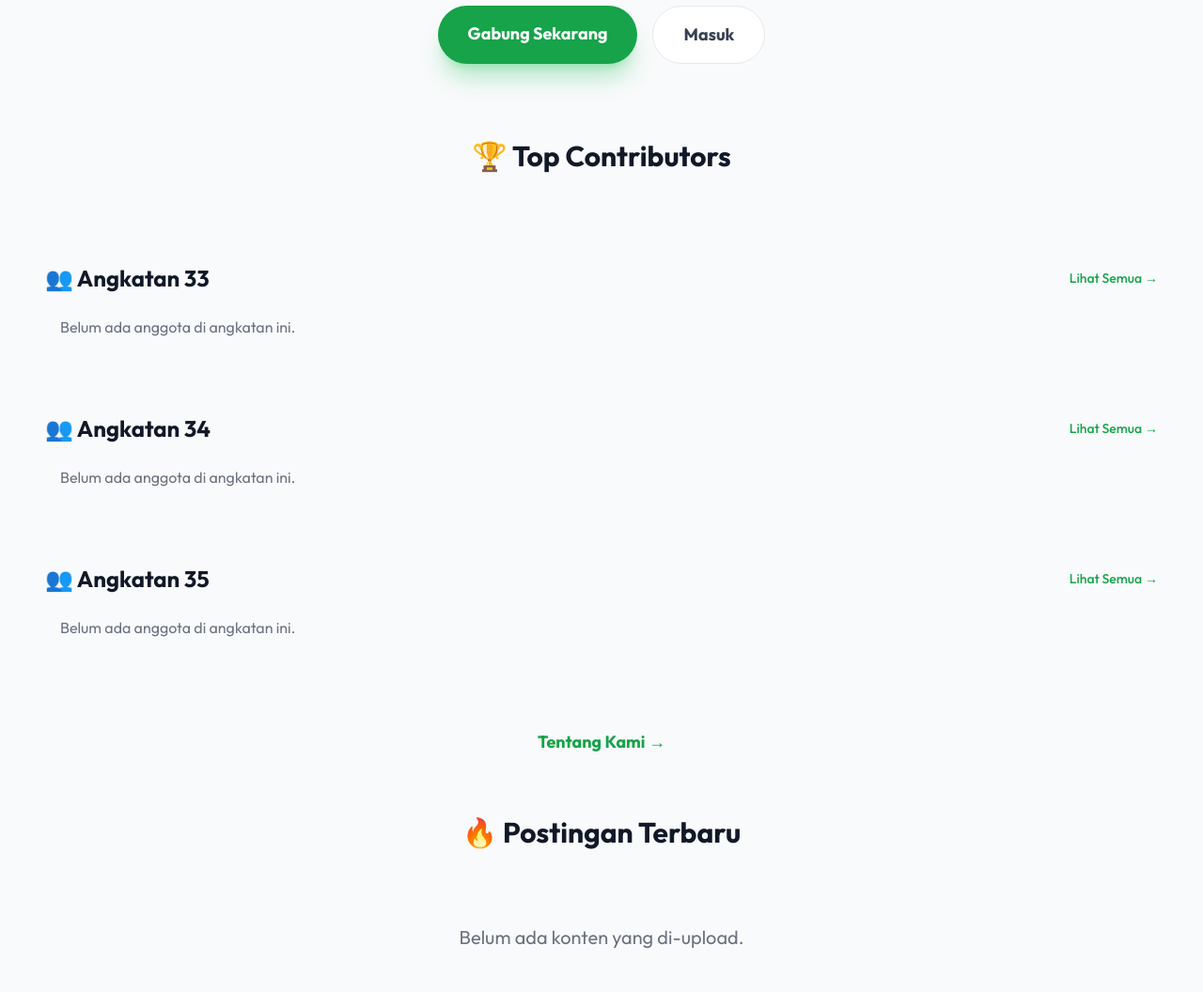
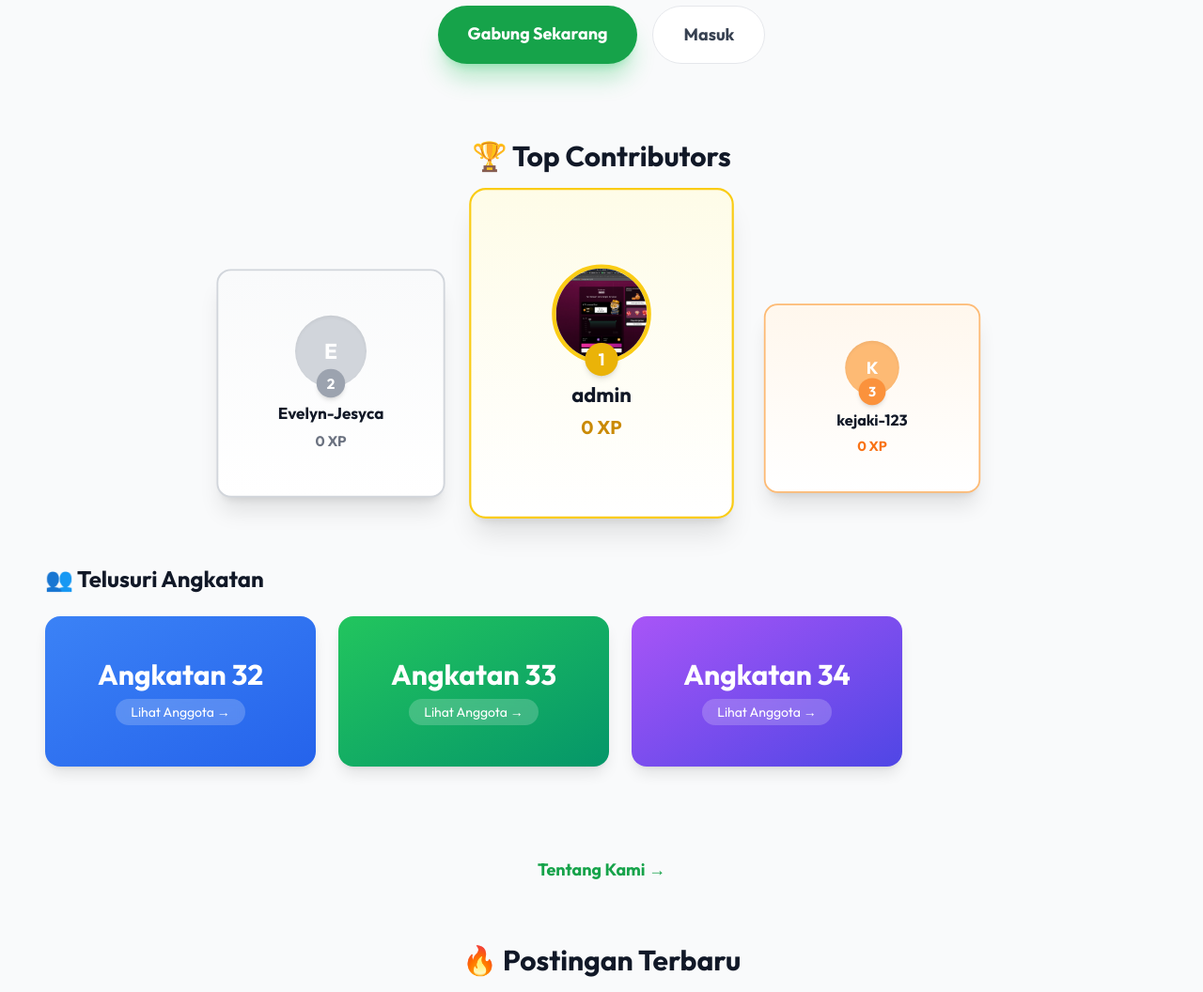
Before and after one commit to kejaki/mesin-memo, a Django app: page / in a window 1280 px wide. Shown: the part 488-1544 px from the top of the page at 94% size. Run offline with Django 5.2, Linux system fonts and the light colour scheme; data comes from the database, SQL or seed files in the repository; both versions use the stored data as it was after the commit; some libraries are stand-ins or nearby versions.

```diff
--- a/config/settings.py
+++ b/config/settings.py
@@ -25,7 +25,7 @@ SECRET_KEY = 'django-insecure-p(&*3sm7s+$o$u*(t)=&0or#yxh3k#bejjqbiabrx)yklk(r6f
 # SECURITY WARNING: don't run with debug turned on in production!
 DEBUG = True
 
-ALLOWED_HOSTS = ['media-moklet.vercel.app', '127.0.0.1', 'localhost']
+ALLOWED_HOSTS = ['.vercel.app', '127.0.0.1', 'localhost']
 
 
 # Application definition
@@ -161,6 +161,7 @@ USE_TZ = True
 STATIC_URL = 'static/'
 STATIC_ROOT = BASE_DIR / 'staticfiles_build'
 
+
 # Default primary key field type
 # https://docs.djangoproject.com/en/5.2/ref/settings/#default-auto-field
 
--- a/core/templates/core/home.html
+++ b/core/templates/core/home.html
@@ -100,109 +100,88 @@
     <!-- Guest View: Top Leaderboard & Members -->
     <div class="mb-16 animate-fade-in-up delay-100">
         <h2 class="text-3xl font-bold text-gray-900 mb-8 text-center">🏆 Top Contributors</h2>
-        <div class="flex justify-center gap-8 flex-wrap">
+        <div class="flex justify-center items-end gap-4 md:gap-8 min-h-[300px]">
             {% for leader in top_leaders %}
-            <div class="bg-white p-6 rounded-2xl shadow-sm border border-gray-100 flex flex-col items-center w-64">
-                {% if leader.profile_photo %}
-                <img src="{{ leader.profile_photo.url }}"
-                    class="w-20 h-20 rounded-full object-cover mb-4 border-4 border-green-100">
-                {% else %}
+            <div class="relative flex flex-col items-center transition-all duration-300
+                {% if forloop.counter == 1 %}order-2 z-10 scale-110{% endif %}
+                {% if forloop.counter == 2 %}order-1 scale-95{% endif %}
+                {% if forloop.counter == 3 %}order-3 scale-90{% endif %}">
+
                 <div
-                    class="w-20 h-20 rounded-full bg-green-100 flex items-center justify-center text-green-700 text-2xl font-bold mb-4">
-                    {{ leader.get_initials }}
+                    class="bg-white rounded-2xl shadow-xl border-2 flex flex-col items-center p-6 w-48 md:w-64
+                    {% if forloop.counter == 1 %}border-yellow-400 h-80 justify-center bg-gradient-to-b from-yellow-50 to-white{% endif %}
+                    {% if forloop.counter == 2 %}border-gray-300 h-64 justify-center bg-gradient-to-b from-gray-50 to-white{% endif %}
+                    {% if forloop.counter == 3 %}border-orange-300 h-56 justify-center bg-gradient-to-b from-orange-50 to-white{% endif %}">
+
+                    <div class="relative mb-4">
+                        {% if leader.profile_photo %}
+                        <img src="{{ leader.profile_photo.url }}" class="rounded-full object-cover border-4
+                            {% if forloop.counter == 1 %}w-24 h-24 border-yellow-400{% endif %}
+                            {% if forloop.counter == 2 %}w-20 h-20 border-gray-300{% endif %}
+                            {% if forloop.counter == 3 %}w-16 h-16 border-orange-300{% endif %}">
+                        {% else %}
+                        <div class="rounded-full flex items-center justify-center font-bold text-white shadow-inner
+                            {% if forloop.counter == 1 %}w-24 h-24 bg-yellow-400 text-3xl{% endif %}
+                            {% if forloop.counter == 2 %}w-20 h-20 bg-gray-300 text-2xl{% endif %}
+                            {% if forloop.counter == 3 %}w-16 h-16 bg-orange-300 text-xl{% endif %}">
+                            {{ leader.get_initials }}
+                        </div>
+                        {% endif %}
+
+                        <!-- Rank Badge -->
+                        <div class="absolute -bottom-3 left-1/2 transform -translate-x-1/2 w-8 h-8 rounded-full flex items-center justify-center text-white font-bold shadow-md
+                            {% if forloop.counter == 1 %}bg-yellow-500{% endif %}
+                            {% if forloop.counter == 2 %}bg-gray-400{% endif %}
+                            {% if forloop.counter == 3 %}bg-orange-400{% endif %}">
+                            {{ forloop.counter }}
+                        </div>
+                    </div>
+
+                    <h3 class="font-bold text-gray-900 text-center mb-1 truncate w-full px-2
+                        {% if forloop.counter == 1 %}text-xl{% else %}text-lg{% endif %}">
+                        {{ leader.username }}
+                    </h3>
+                    <p class="font-bold
+                        {% if forloop.counter == 1 %}text-yellow-600 text-lg{% endif %}
+                        {% if forloop.counter == 2 %}text-gray-500{% endif %}
+                        {% if forloop.counter == 3 %}text-orange-500{% endif %}">
+                        {{ leader.points }} XP
+                    </p>
                 </div>
-                {% endif %}
-                <h3 class="font-bold text-lg">{{ leader.username }}</h3>
-                <p class="text-green-600 font-bold">{{ leader.points }} XP</p>
             </div>
+            {% empty %}
+            <p class="text-gray-500 text-center w-full">Belum ada data leaderboard.</p>
             {% endfor %}
         </div>
     </div>
 
-    <!-- Members Horizontal Scroll - Angkatan 33 -->
-    <div class="mb-12 animate-fade-in-up delay-200">
-        <div class="flex items-center justify-between px-4 mb-6">
-            <h2 class="text-2xl font-bold text-gray-900">👥 Angkatan 33</h2>
+    <!-- Angkatan Swipe Section -->
+    <div class="mb-16 animate-fade-in-up delay-200">
+        <h2 class="text-2xl font-bold text-gray-900 mb-6 px-4">👥 Telusuri Angkatan</h2>
+        <div class="flex overflow-x-auto gap-6 pb-8 px-4 snap-x scrollbar-hide">
+            <!-- Angkatan 32 -->
+            <a href="{% url 'members_angkatan' 32 %}"
+                class="flex-shrink-0 w-72 h-40 bg-gradient-to-br from-blue-500 to-blue-600 rounded-2xl shadow-lg flex flex-col items-center justify-center text-white snap-center hover:scale-105 transition-transform cursor-pointer relative overflow-hidden group">
+                <div class="absolute inset-0 bg-white opacity-0 group-hover:opacity-10 transition-opacity"></div>
+                <h3 class="text-3xl font-bold mb-2">Angkatan 32</h3>
+                <span class="bg-white/20 px-4 py-1 rounded-full text-sm backdrop-blur-sm">Lihat Anggota &rarr;</span>
+            </a>
+
+            <!-- Angkatan 33 -->
             <a href="{% url 'members_angkatan' 33 %}"
-                class="text-green-600 hover:text-green-700 text-sm font-medium">Lihat Semua &rarr;</a>
-        </div>
-        <div class="flex overflow-x-auto gap-6 pb-8 px-4 snap-x scrollbar-hide">
-            {% for member in members_33 %}
-            <div
-                class="flex-shrink-0 w-48 bg-white p-6 rounded-2xl shadow-sm border border-gray-100 flex flex-col items-center snap-center hover:shadow-md transition-shadow">
-                {% if member.profile_photo %}
-                <img src="{{ member.profile_photo.url }}"
-                    class="w-16 h-16 rounded-full object-cover mb-3 border-2 border-gray-100">
-                {% else %}
-                <div
-                    class="w-16 h-16 rounded-full bg-gray-100 flex items-center justify-center text-gray-500 text-xl font-bold mb-3 border-2 border-gray-100">
-                    {{ member.get_initials }}
-                </div>
-                {% endif %}
-                <p class="font-medium text-center truncate w-full">{{ member.username }}</p>
-                <p class="text-xs text-gray-500">{{ member.get_division_display }}</p>
-            </div>
-            {% empty %}
-            <p class="text-gray-500 px-4">Belum ada anggota di angkatan ini.</p>
-            {% endfor %}
-        </div>
-    </div>
+                class="flex-shrink-0 w-72 h-40 bg-gradient-to-br from-green-500 to-emerald-600 rounded-2xl shadow-lg flex flex-col items-center justify-center text-white snap-center hover:scale-105 transition-transform cursor-pointer relative overflow-hidden group">
+                <div class="absolute inset-0 bg-white opacity-0 group-hover:opacity-10 transition-opacity"></div>
+                <h3 class="text-3xl font-bold mb-2">Angkatan 33</h3>
+                <span class="bg-white/20 px-4 py-1 rounded-full text-sm backdrop-blur-sm">Lihat Anggota &rarr;</span>
+            </a>
 
-    <!-- Members Horizontal Scroll - Angkatan 34 -->
-    <div class="mb-12 animate-fade-in-up delay-200">
-        <div class="flex items-center justify-between px-4 mb-6">
-            <h2 class="text-2xl font-bold text-gray-900">👥 Angkatan 34</h2>
+            <!-- Angkatan 34 -->
             <a href="{% url 'members_angkatan' 34 %}"
-                class="text-green-600 hover:text-green-700 text-sm font-medium">Lihat Semua &rarr;</a>
-        </div>
-        <div class="flex overflow-x-auto gap-6 pb-8 px-4 snap-x scrollbar-hide">
-            {% for member in members_34 %}
-            <div
-                class="flex-shrink-0 w-48 bg-white p-6 rounded-2xl shadow-sm border border-gray-100 flex flex-col items-center snap-center hover:shadow-md transition-shadow">
-                {% if member.profile_photo %}
-                <img src="{{ member.profile_photo.url }}"
-                    class="w-16 h-16 rounded-full object-cover mb-3 border-2 border-gray-100">
-                {% else %}
-                <div
-                    class="w-16 h-16 rounded-full bg-gray-100 flex items-center justify-center text-gray-500 text-xl font-bold mb-3 border-2 border-gray-100">
-                    {{ member.get_initials }}
-                </div>
-                {% endif %}
-                <p class="font-medium text-center truncate w-full">{{ member.username }}</p>
-                <p class="text-xs text-gray-500">{{ member.get_division_display }}</p>
-            </div>
-            {% empty %}
-            <p class="text-gray-500 px-4">Belum ada anggota di angkatan ini.</p>
-            {% endfor %}
-        </div>
-    </div>
-
-    <!-- Members Horizontal Scroll - Angkatan 35 -->
-    <div class="mb-16 animate-fade-in-up delay-200">
-        <div class="flex items-center justify-between px-4 mb-6">
-            <h2 class="text-2xl font-bold text-gray-900">👥 Angkatan 35</h2>
-            <a href="{% url 'members_angkatan' 35 %}"
-                class="text-green-600 hover:text-green-700 text-sm font-medium">Lihat Semua &rarr;</a>
-        </div>
-        <div class="flex overflow-x-auto gap-6 pb-8 px-4 snap-x scrollbar-hide">
-            {% for member in members_35 %}
-            <div
-                class="flex-shrink-0 w-48 bg-white p-6 rounded-2xl shadow-sm border border-gray-100 flex flex-col items-center snap-center hover:shadow-md transition-shadow">
-                {% if member.profile_photo %}
-                <img src="{{ member.profile_photo.url }}"
-                    class="w-16 h-16 rounded-full object-cover mb-3 border-2 border-gray-100">
-                {% else %}
-                <div
-                    class="w-16 h-16 rounded-full bg-gray-100 flex items-center justify-center text-gray-500 text-xl font-bold mb-3 border-2 border-gray-100">
-                    {{ member.get_initials }}
-                </div>
-                {% endif %}
-                <p class="font-medium text-center truncate w-full">{{ member.username }}</p>
-                <p class="text-xs text-gray-500">{{ member.get_division_display }}</p>
-            </div>
-            {% empty %}
-            <p class="text-gray-500 px-4">Belum ada anggota di angkatan ini.</p>
-            {% endfor %}
+                class="flex-shrink-0 w-72 h-40 bg-gradient-to-br from-purple-500 to-indigo-600 rounded-2xl shadow-lg flex flex-col items-center justify-center text-white snap-center hover:scale-105 transition-transform cursor-pointer relative overflow-hidden group">
+                <div class="absolute inset-0 bg-white opacity-0 group-hover:opacity-10 transition-opacity"></div>
+                <h3 class="text-3xl font-bold mb-2">Angkatan 34</h3>
+                <span class="bg-white/20 px-4 py-1 rounded-full text-sm backdrop-blur-sm">Lihat Anggota &rarr;</span>
+            </a>
         </div>
     </div>
 
--- a/core/views.py
+++ b/core/views.py
@@ -11,26 +11,18 @@ def home(request):
     # Common data
     latest_posts = ContentItem.objects.filter(status='UPLOADED').order_by('-updated_at')[:10]
 
+    # Top 3 Leaderboard (Visible to all)
+    top_leaders = User.objects.filter(is_active=True).order_by('-points')[:3]
+
     context = {
         'latest_posts': latest_posts,
+        'top_leaders': top_leaders,
     }
 
     if request.user.is_authenticated:
         # Authenticated users see upcoming events
         upcoming_events = Event.objects.filter(date__gte=timezone.now()).order_by('date')[:3]
         context['upcoming_events'] = upcoming_events
-        # Guests see Top 3 Leaderboard and Members per Angkatan
-        top_leaders = User.objects.filter(is_active=True).order_by('-points')[:3]
-
-        # Fetch members by Angkatan
-        members_33 = User.objects.filter(angkatan='33', is_active=True).order_by('?')
-        members_34 = User.objects.filter(angkatan='34', is_active=True).order_by('?')
-        members_35 = User.objects.filter(angkatan='35', is_active=True).order_by('?')
-
-        context['top_leaders'] = top_leaders
-        context['members_33'] = members_33
-        context['members_34'] = members_34
-        context['members_35'] = members_35
 
     return render(request, 'core/home.html', context)
 
--- a/users/views.py
+++ b/users/views.py
@@ -89,9 +89,13 @@ def edit_profile(request):
 
     return render(request, 'users/edit_profile.html', {'form': form})
 
-@login_required
 def members_by_angkatan(request, angkatan):
     members = User.objects.filter(angkatan=angkatan, is_active=True).order_by('-points')
+
+    # Search functionality
+    query = request.GET.get('q')
+    if query:
+        members = members.filter(username__icontains=query)
 
     context = {
         'angkatan': angkatan,
```
Also changed, not shown: check_users.py (added, +12 -0 lines), users/templates/users/members_angkatan.html (+29 -0 lines), config/wsgi.py (line endings or trailing spaces), db.sqlite3, 2 other files.
